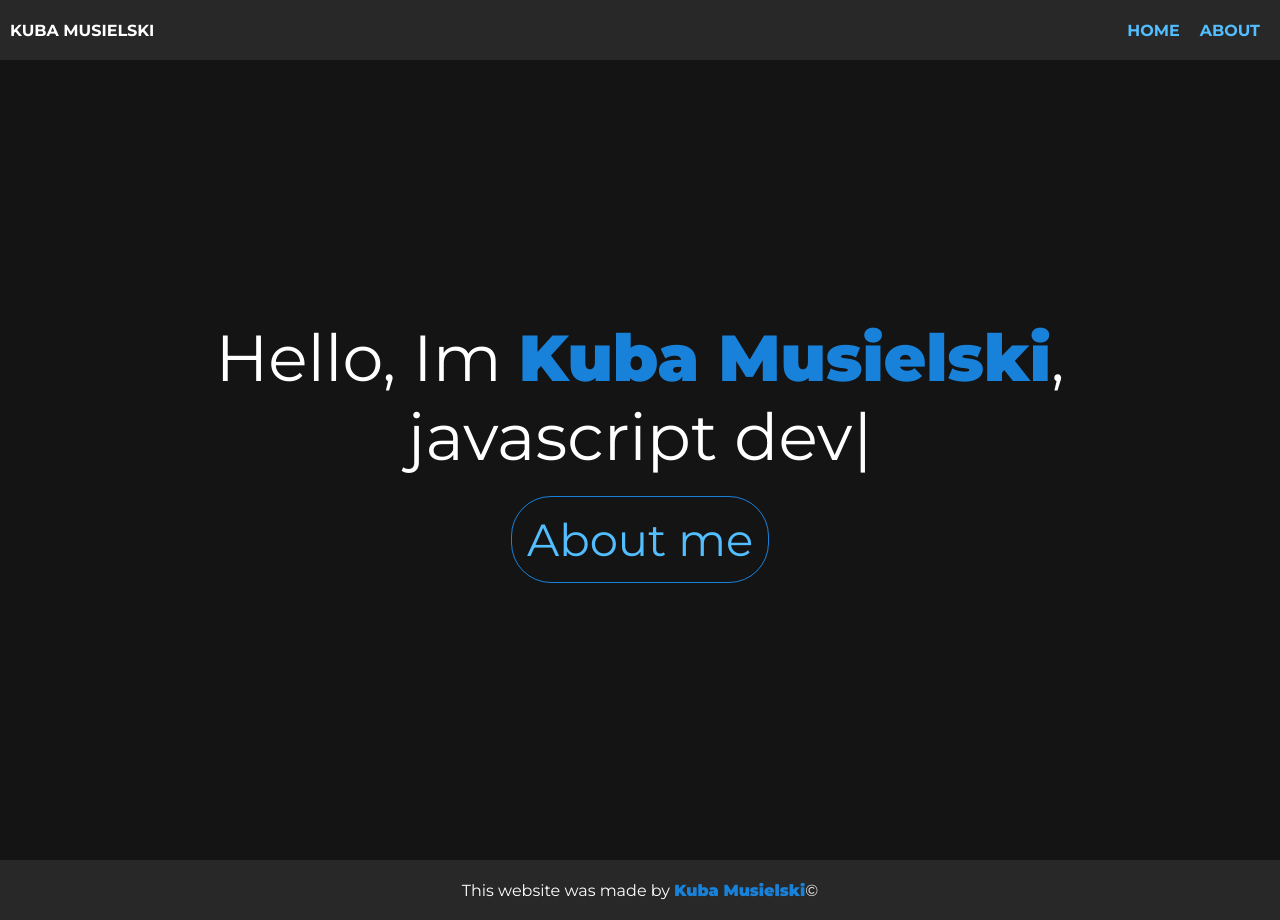
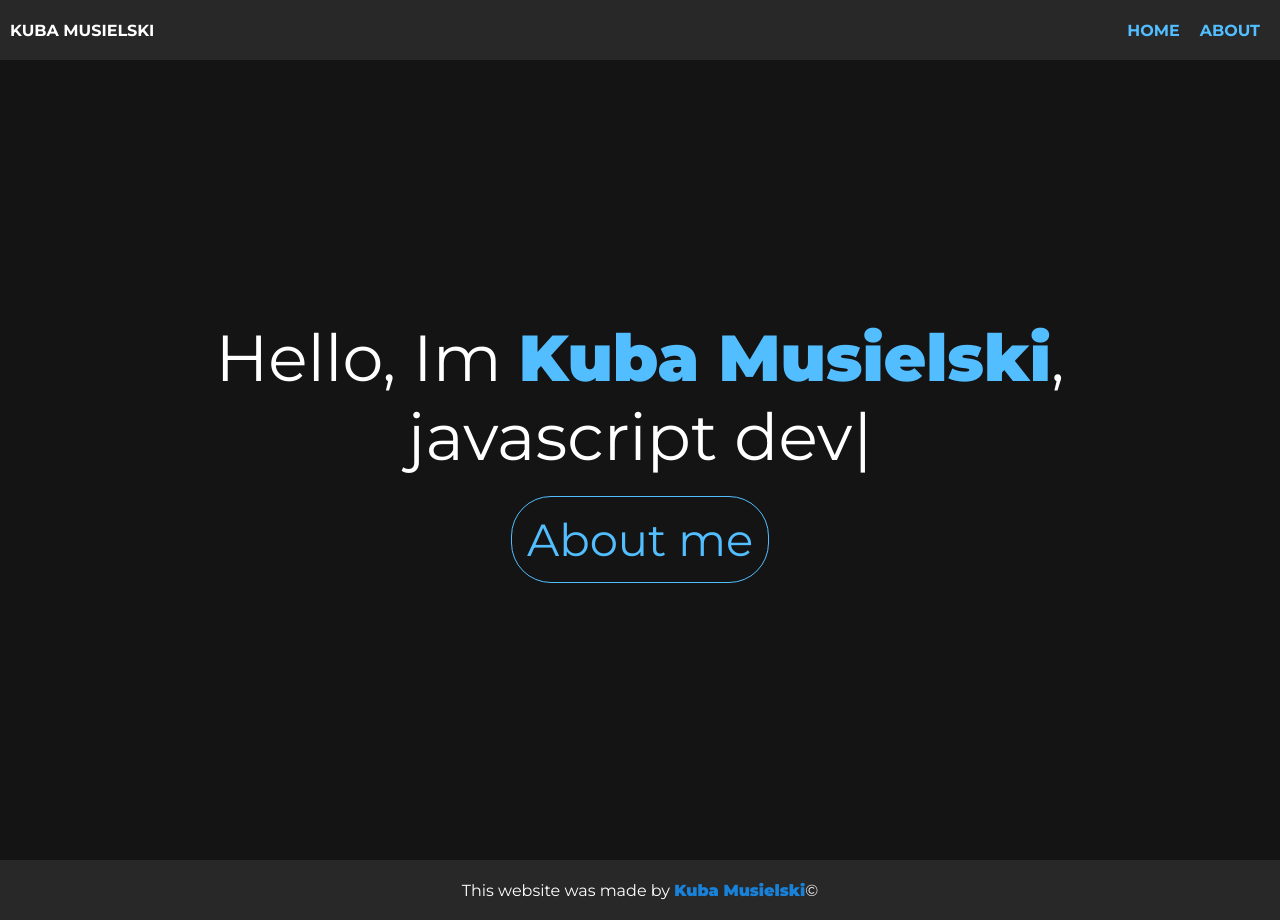
Before and after one commit to KubaZary1/portfolio, a Next.js app: page / in a window 1280 px wide. Built offline with nearby package versions, Linux system fonts and the light colour scheme.

Commit message:
changed typewriter colors

```diff
--- a/components/home/TypewriterSection.module.css
+++ b/components/home/TypewriterSection.module.css
@@ -12,20 +12,20 @@
 }
 .textLandingSpecial {
   font-weight: 1000;
-  color: #1882da;
+  color: var(--anchor-text-color);
 }
 
 .aboutMeButton {
   display: inline-block;
   margin: 20px;
-  border: 1px solid #1882da;
+  border: 1px solid var(--anchor-text-color);
   text-decoration: none;
   padding: 15px;
   border-radius: 40px;
   font-size: 45px;
 }
 .aboutMeButton:hover {
-  background-color: #1882da;
+  background-color: var(--anchor-text-color);
   color: #141414;
 }
 .aboutMeButton:active {
```
